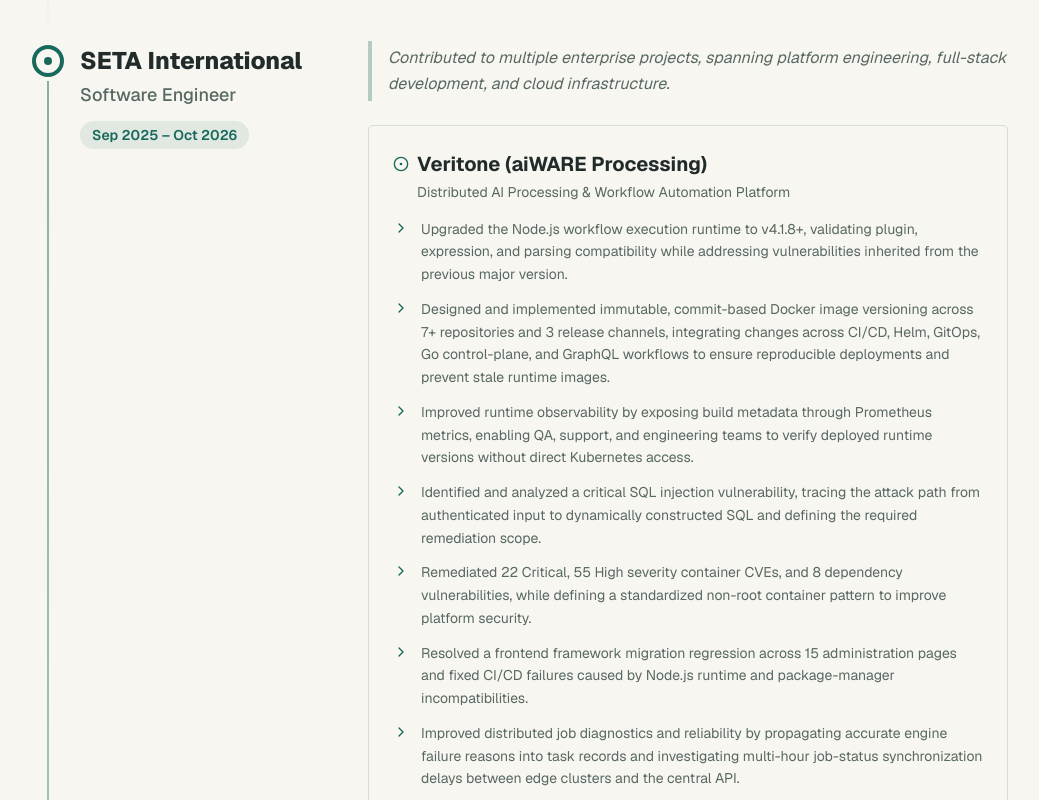
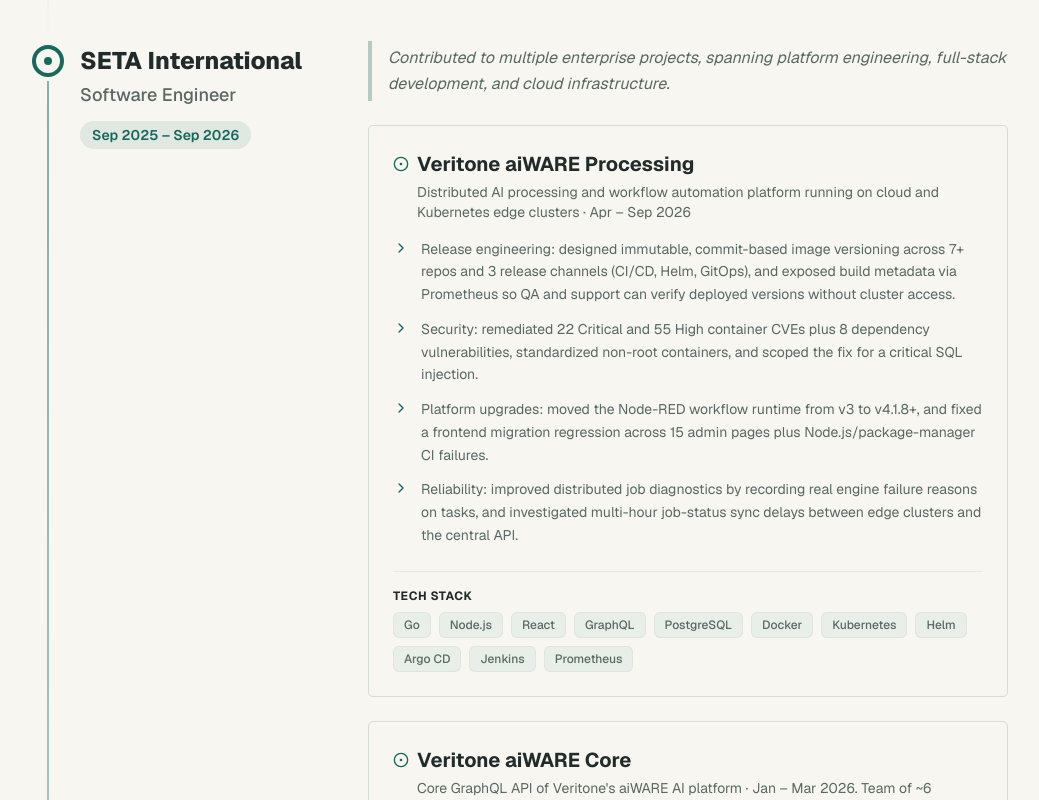
Before and after one commit to TruongHoang2004/portfolio, a Next.js app: page / in a window 1280 px wide. Shown: the part 4300-5100 px from the top of the page, without its empty margins (120-1159 px from the left). Built offline with nearby package versions, Linux system fonts and the light colour scheme.

Commit message:
content: condense Veritone aiWARE Processing (Apr – Sep 2026)
- Group 7 bullets into release engineering, security, platform upgrades, reliability
- SETA period ends Sep 2026

```diff
--- a/data/experience.ts
+++ b/data/experience.ts
@@ -48,24 +48,23 @@ export const getExperiencesData = (locale: string): Experience[] => {
     {
       company: "SETA International",
       role: isVi ? "Kỹ sư Phần mềm" : "Software Engineer",
-      period: isVi ? "Tháng 9 2025 – Tháng 10 2026" : "Sep 2025 – Oct 2026",
+      period: isVi ? "Tháng 9 2025 – Tháng 9 2026" : "Sep 2025 – Sep 2026",
       description: isVi
         ? "Đóng góp vào nhiều dự án doanh nghiệp, bao gồm kỹ thuật nền tảng, phát triển full-stack và hạ tầng đám mây."
         : "Contributed to multiple enterprise projects, spanning platform engineering, full-stack development, and cloud infrastructure.",
       projects: [
         {
-          name: "Veritone (aiWARE Processing)",
-          description: isVi ? "Nền tảng Xử lý AI Phân tán & Tự động hóa Luồng công việc" : "Distributed AI Processing & Workflow Automation Platform",
+          name: "Veritone aiWARE Processing",
+          description: isVi
+            ? "Nền tảng xử lý AI phân tán và tự động hoá workflow, chạy trên cloud và các edge cluster Kubernetes · Tháng 4 – Tháng 9 2026"
+            : "Distributed AI processing and workflow automation platform running on cloud and Kubernetes edge clusters · Apr – Sep 2026",
           achievements: [
-            isVi ? "Nâng cấp runtime thực thi luồng công việc Node.js lên v4.1.8+, xác thực tính tương thích của plugin, biểu thức và phân tích cú pháp đồng thời khắc phục các lỗ hổng từ phiên bản trước." : "Upgraded the Node.js workflow execution runtime to v4.1.8+, validating plugin, expression, and parsing compatibility while addressing vulnerabilities inherited from the previous major version.",
-            isVi ? "Thiết kế và triển khai versioning Docker image bất biến dựa trên commit qua 7+ repo và 3 kênh release." : "Designed and implemented immutable, commit-based Docker image versioning across 7+ repositories and 3 release channels, integrating changes across CI/CD, Helm, GitOps, Go control-plane, and GraphQL workflows to ensure reproducible deployments and prevent stale runtime images.",
-            isVi ? "Cải thiện khả năng quan sát runtime bằng cách hiển thị siêu dữ liệu build thông qua Prometheus metrics." : "Improved runtime observability by exposing build metadata through Prometheus metrics, enabling QA, support, and engineering teams to verify deployed runtime versions without direct Kubernetes access.",
-            isVi ? "Xác định và phân tích một lỗ hổng SQL injection nghiêm trọng, truy vết đường dẫn tấn công và xác định phạm vi khắc phục." : "Identified and analyzed a critical SQL injection vulnerability, tracing the attack path from authenticated input to dynamically constructed SQL and defining the required remediation scope.",
-            isVi ? "Khắc phục 22 CVE bộ chứa mức độ Nghiêm trọng, 55 mức Cao và 8 lỗ hổng phụ thuộc." : "Remediated 22 Critical, 55 High severity container CVEs, and 8 dependency vulnerabilities, while defining a standardized non-root container pattern to improve platform security.",
-            isVi ? "Giải quyết hồi quy di chuyển framework frontend trên 15 trang quản trị và sửa các lỗi CI/CD." : "Resolved a frontend framework migration regression across 15 administration pages and fixed CI/CD failures caused by Node.js runtime and package-manager incompatibilities.",
-            isVi ? "Cải thiện chẩn đoán lỗi công việc phân tán bằng cách truyền lý do lỗi chính xác vào bản ghi tác vụ." : "Improved distributed job diagnostics and reliability by propagating accurate engine failure reasons into task records and investigating multi-hour job-status synchronization delays between edge clusters and the central API."
+            isVi ? "Release engineering: thiết kế versioning Docker image bất biến theo commit cho 7+ repo và 3 kênh release (CI/CD, Helm, GitOps); expose build metadata qua Prometheus để QA/support kiểm tra version đang chạy mà không cần truy cập cluster." : "Release engineering: designed immutable, commit-based image versioning across 7+ repos and 3 release channels (CI/CD, Helm, GitOps), and exposed build metadata via Prometheus so QA and support can verify deployed versions without cluster access.",
+            isVi ? "Bảo mật: xử lý 22 CVE Critical, 55 CVE High và 8 lỗ hổng dependency; chuẩn hoá container non-root; phân tích một lỗ hổng SQL injection nghiêm trọng và xác định phạm vi khắc phục." : "Security: remediated 22 Critical and 55 High container CVEs plus 8 dependency vulnerabilities, standardized non-root containers, and scoped the fix for a critical SQL injection.",
+            isVi ? "Nâng cấp nền tảng: nâng Node-RED workflow runtime từ v3 lên v4.1.8+; sửa regression sau migrate frontend trên 15 trang admin và lỗi CI do không tương thích Node.js/package manager." : "Platform upgrades: moved the Node-RED workflow runtime from v3 to v4.1.8+, and fixed a frontend migration regression across 15 admin pages plus Node.js/package-manager CI failures.",
+            isVi ? "Độ tin cậy: cải thiện chẩn đoán job phân tán bằng cách ghi đúng lý do lỗi của engine vào task, và điều tra độ trễ nhiều giờ khi đồng bộ trạng thái job giữa edge cluster và API trung tâm." : "Reliability: improved distributed job diagnostics by recording real engine failure reasons on tasks, and investigated multi-hour job-status sync delays between edge clusters and the central API."
           ],
-          technologies: "Go · Node.js · React · GraphQL · PostgreSQL · Docker · Kubernetes · Helm · Argo CD · Jenkins · Prometheus · GitOps"
+          technologies: "Go · Node.js · React · GraphQL · PostgreSQL · Docker · Kubernetes · Helm · Argo CD · Jenkins · Prometheus"
         },
         {
           name: "Veritone aiWARE Core",
```
